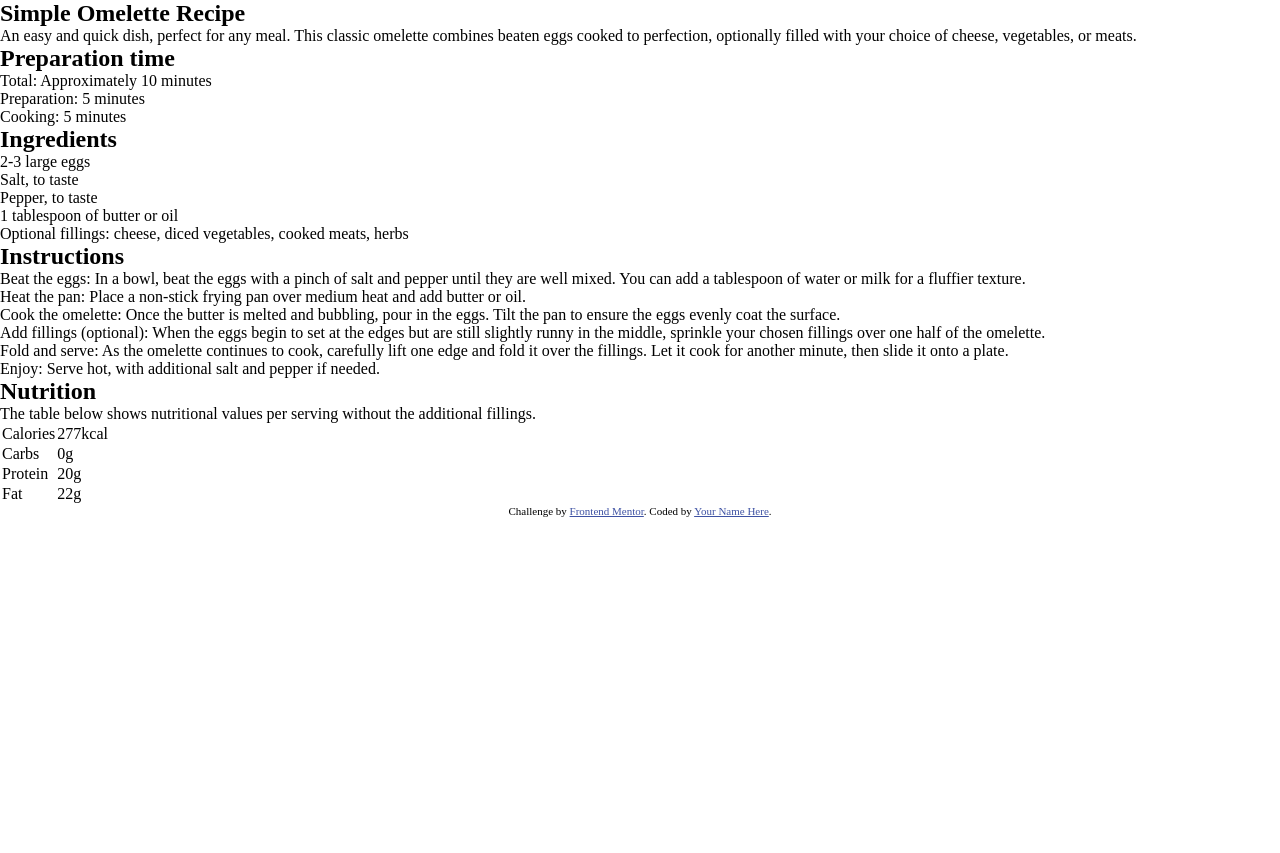
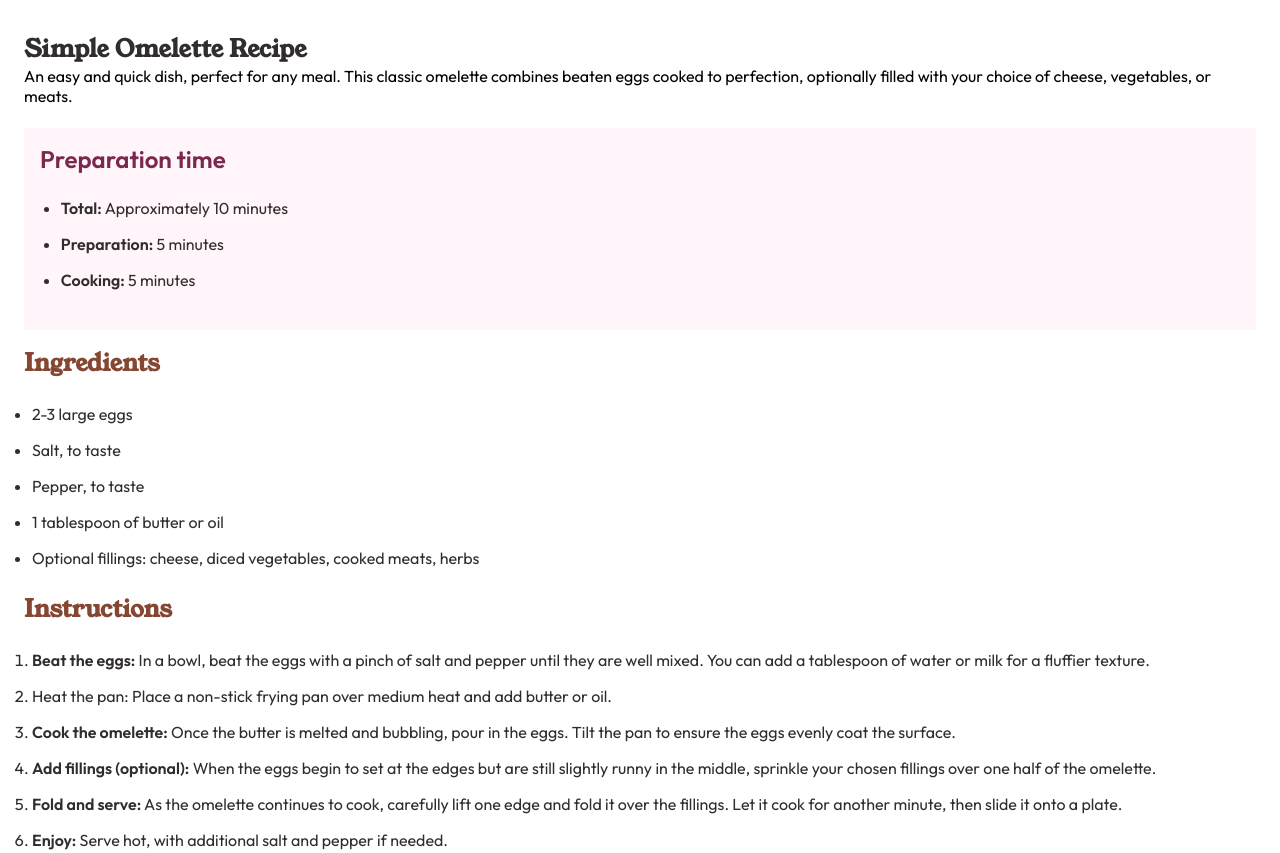
Before and after one commit to furqan7m3-ops/recipe-page-main-html-css, a plain HTML site: page index.html in a window 1280 px wide. Shown: the top 853 px of the page. Before the commit the page ends 800 px from the top, so only its background shows below. Drawn offline with Linux system fonts and the light colour scheme.

Commit message:
Added some styling

```diff
--- a/CSS/style.css
+++ b/CSS/style.css
@@ -1,8 +1,77 @@
+@import url('https://fonts.googleapis.com/css2?family=Outfit:wght@100..900&family=Young+Serif&display=swap');
+
 * ,*::after, *::before{
     box-sizing: border-box;
     margin: 0;
     padding: 0;
 }
 
+
+:root{
+    --bg-color:hsl(330, 100%, 98%);
+    --heading-color:hsl(14, 45%, 36%);
+    --heading-color-dark:hsl(332, 51%, 32%);
+    --text-color-light:hsl(30, 10%, 34%);
+    --text-color-dark: hsl(24, 5%, 18%);
+    --title-font: "Young Serif", serif;
+    --text-font: "Outfit", sans-serif;
+}
+
+body{
+    font-family: var(--text-font);
+}
+
+.recipe-article{
+    padding:2rem 1.5rem;
+}
+
+.recipe-description{
+    margin-bottom: 1.4rem;
+}
+
+.recipe-section--prep{
+     background-color: var(--bg-color);
+     padding:1rem;
+     margin-bottom: 1rem;
+}
+
+.recipe-title{
+    font-weight: 700;
+}
+
+.recipe-title, .section-title{
+    color:var(--text-color-dark);
+    font-family: var(--title-font);
+}
+
+.section-title{
+    color:var(--heading-color);
+    font-weight: 600;
+}
+
+
+.section-title--prep{
+    color: var(--heading-color-dark);
+    font-family: var(--text-font);
+}
+
+.recipe-section--prep > ul{
+    margin-left: 0.8rem;
+}
+
+.section-list{
+    padding:0.5rem;
+}
+
+.section-list-item{
+    color: var(--text-color-dark);
+    margin-block: 1rem;
+}
+
+.section-list-item > span{
+    font-weight: 600;
+}
+
+
 .attribution { font-size: 11px; text-align: center; }
 .attribution a { color: hsl(228, 45%, 44%); }
--- a/index.html
+++ b/index.html
@@ -17,74 +17,74 @@
 <body>
 
   <main class="main">
-    <article class="">
-      <h1>Simple Omelette Recipe</h1>
-      <p>
+    <article class="recipe-article">
+      <h1 class="recipe-title">Simple Omelette Recipe</h1>
+      <p class="recipe-description">
         An easy and quick dish, perfect for any meal. This classic omelette combines beaten eggs cooked
         to perfection, optionally filled with your choice of cheese, vegetables, or meats.
       </p>
 
-      <section>
-        <h2>Preparation time</h2>
-        <ul>
-          <li>Total: Approximately 10 minutes</li>
-          <li>Preparation: 5 minutes</li>
-          <li>Cooking: 5 minutes</li>
+      <section class="recipe-section recipe-section--prep">
+        <h2 class="section-title section-title--prep">Preparation time</h2>
+        <ul class="section-list">
+          <li class="section-list-item"><span>Total:</span> Approximately 10 minutes</li>
+          <li class="section-list-item"><span>Preparation:</span> 5 minutes</li>
+          <li class="section-list-item"><span>Cooking:</span> 5 minutes</li>
         </ul>
       </section>
 
-      <section>
-        <h2>Ingredients</h2>
+      <section class="recipe-section">
+        <h2 class="section-title">Ingredients</h2>
 
-        <ul>
-          <li>2-3 large eggs</li>
-          <li>Salt, to taste</li>
-          <li>Pepper, to taste</li>
-          <li>1 tablespoon of butter or oil</li>
-          <li>Optional fillings: cheese, diced vegetables, cooked meats, herbs</li>
+        <ul class="section-list">
+          <li class="section-list-item">2-3 large eggs</li>
+          <li class="section-list-item">Salt, to taste</li>
+          <li class="section-list-item">Pepper, to taste</li>
+          <li class="section-list-item">1 tablespoon of butter or oil</li>
+          <li class="section-list-item">Optional fillings: cheese, diced vegetables, cooked meats, herbs</li>
         </ul>
 
       </section>
 
-      <section>
-        <h2>Instructions</h2>
+      <section class="recipe-section">
+        <h2 class="section-title">Instructions</h2>
 
-        <ol>
-          <li>
-            Beat the eggs: In a bowl, beat the eggs with a pinch of salt and pepper until they are well mixed.
+        <ol class="section-list">
+          <li class="section-list-item">
+            <span>Beat the eggs:</span> In a bowl, beat the eggs with a pinch of salt and pepper until they are well mixed.
             You can add a tablespoon of water or milk for a fluffier texture.
           </li>
 
-          <li>Heat the pan: Place a non-stick frying pan over medium heat and add butter or oil.</li>
+          <li class="section-list-item">Heat the pan: Place a non-stick frying pan over medium heat and add butter or oil.</li>
 
-          <li>
-            Cook the omelette: Once the butter is melted and bubbling, pour in the eggs. Tilt the pan to ensure
+          <li class="section-list-item">
+            <span>Cook the omelette:</span> Once the butter is melted and bubbling, pour in the eggs. Tilt the pan to ensure
             the eggs evenly coat the surface.
           </li>
 
-          <li>
-            Add fillings (optional): When the eggs begin to set at the edges but are still slightly runny in the
+          <li class="section-list-item">
+            <span>Add fillings (optional):</span> When the eggs begin to set at the edges but are still slightly runny in the
             middle, sprinkle your chosen fillings over one half of the omelette.
           </li>
 
-          <li>
-            Fold and serve: As the omelette continues to cook, carefully lift one edge and fold it over the
+          <li class="section-list-item">
+            <span>Fold and serve:</span> As the omelette continues to cook, carefully lift one edge and fold it over the
             fillings. Let it cook for another minute, then slide it onto a plate.
           </li>
-          <li>
-            Enjoy: Serve hot, with additional salt and pepper if needed.
+          <li class="section-list-item">
+            <span>Enjoy:</span> Serve hot, with additional salt and pepper if needed.
           </li>
 
         </ol>
 
       </section>
 
-      <section>
-        <h2>Nutrition</h2>
+      <section class="recipe-section">
+        <h2 class="section-title">Nutrition</h2>
 
-        <p>The table below shows nutritional values per serving without the additional fillings.</p>
+        <p class="section-text">The table below shows nutritional values per serving without the additional fillings.</p>
 
-        <table>
+        <table class="nutrition-table">
           <tr>
             <td>Calories</td>
             <td>277kcal</td>
```
